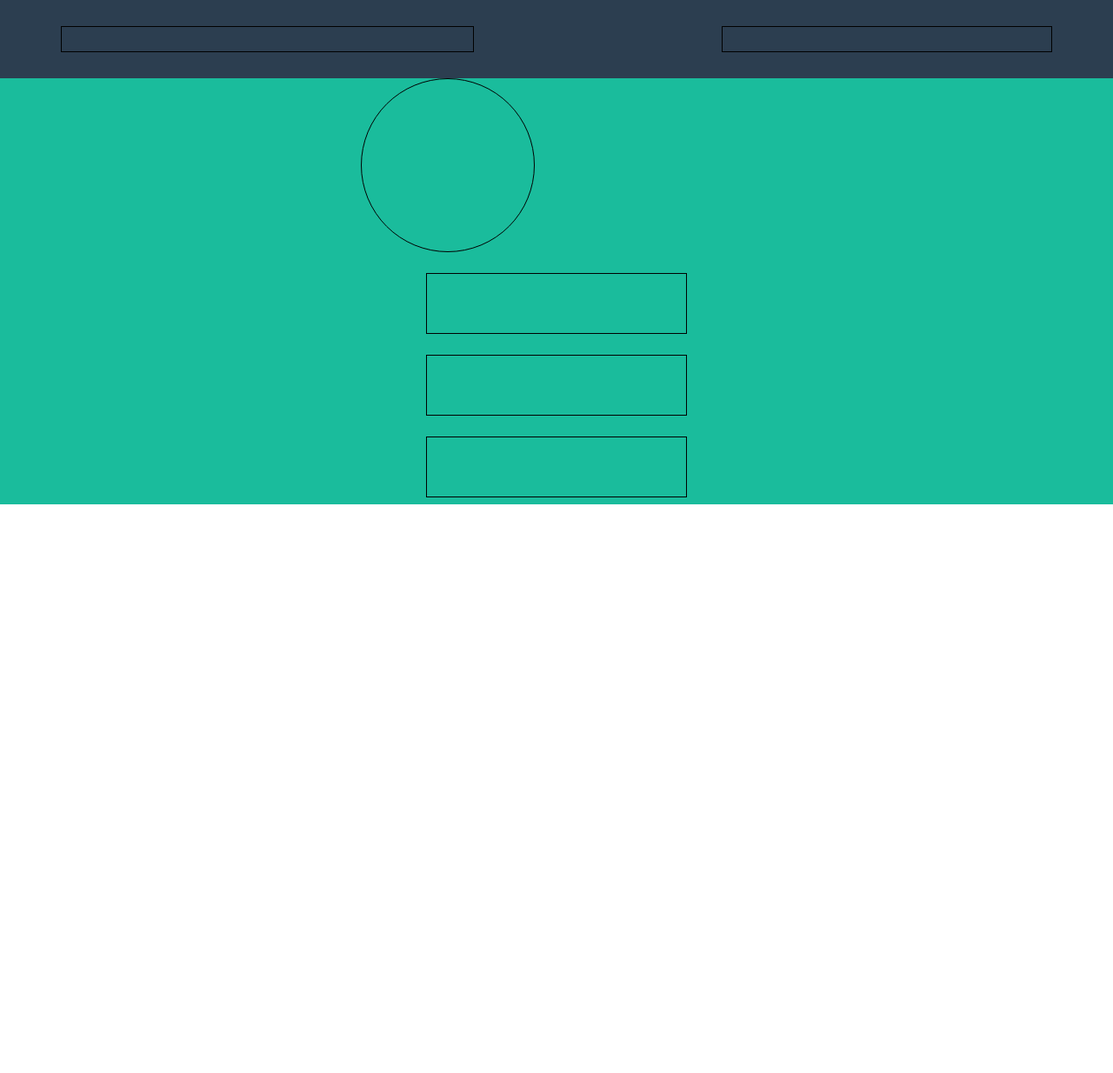
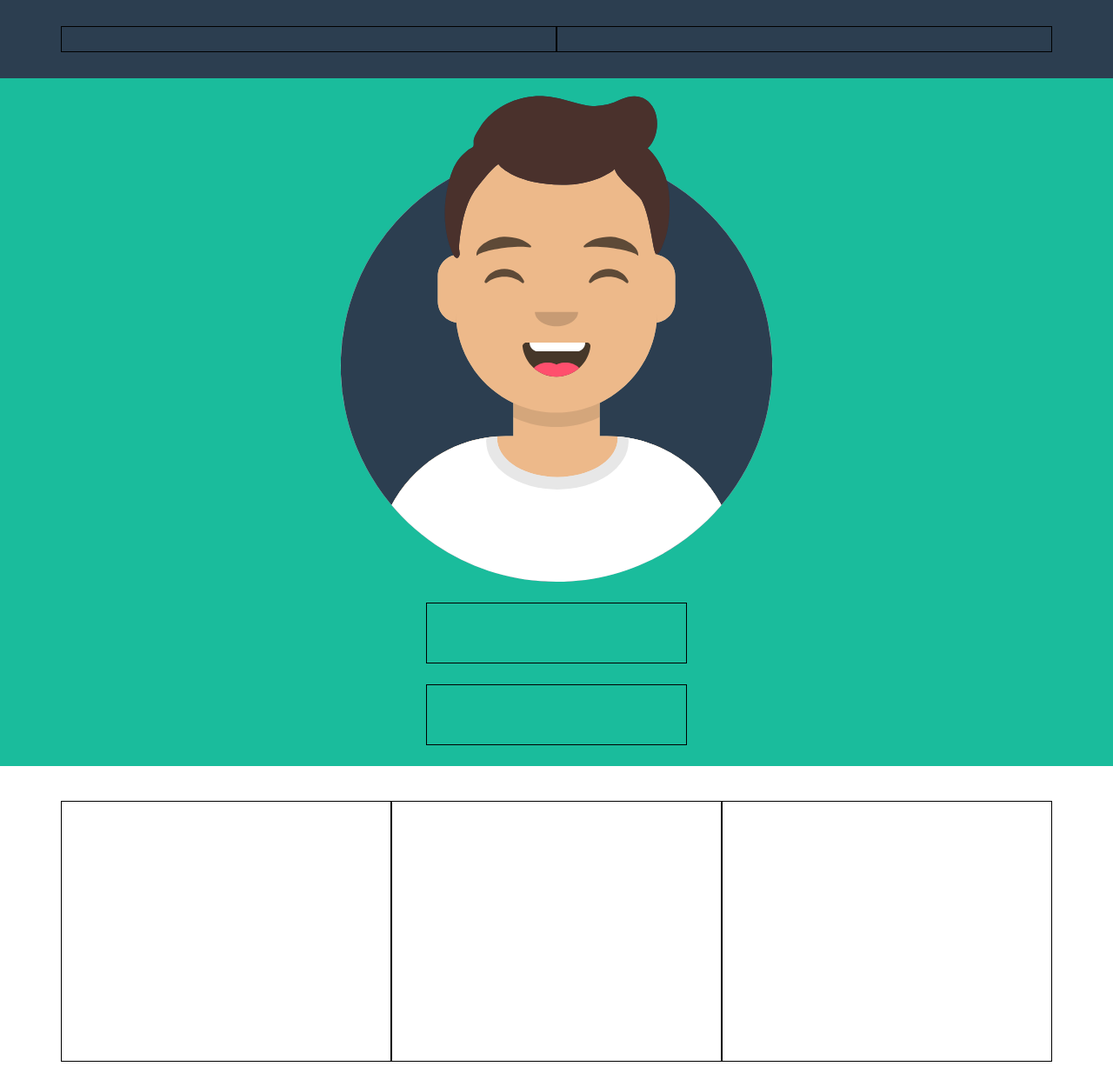
Before and after one commit to RominaMalimban/html-css-bootstrap-freelancer, a plain HTML site: page index.html in a window 1280 px wide. Shown: the top 1234 px of the page at 87% size. Before the commit the page ends 800 px from the top, so only its background shows below. Drawn offline with nearby package versions, Linux system fonts and the light colour scheme.

Commit message:
sezione 1

```diff
--- a/css/style.css
+++ b/css/style.css
@@ -15,15 +15,7 @@
 .sub_header{
     background-color: #1abc9c;
     /* debug */
-    min-height: 490px;
-}
-
-.logo{
-    /* debug */
-    width: 200px;
-    height: 200px;
-    border: 1px solid #000;
-    border-radius: 50%;
+    min-height: 590px;
 }
 
 .testo_subheader{
@@ -31,3 +23,9 @@
     height: 70px;
     border: 1px solid #000;
 }
+
+.box{
+    /* debug */
+    border: 1px solid #000;
+    min-height: 300px;
+}
--- a/index.html
+++ b/index.html
@@ -16,10 +16,10 @@
             <!-- nav bar -->
             <div class="container">
                 <nav class="row justify-content-between align-items-center">
-                    <div class="block col-5">
+                    <div class="block col-10 col-md-6">
 
                     </div>
-                    <div class="block col-2 col-md-4">
+                    <div class="block col-2 col-md-4 col-md-6">
 
                     </div>
                 </nav>
@@ -30,8 +30,8 @@
         <div class="sub_header">
             <div class="container">
                 <div class="row justify-content-center mb-4">
-                    <div class="col-5">
-                        <div class="logo"></div>
+                    <div class="col-6">
+                        <img src="img/avatar.svg" alt="" class="img-fluid">
                     </div>
                 </div>
                 <div class="row justify-content-center mb-4">
@@ -41,15 +41,25 @@
                     <div class="testo_subheader col-8"></div>
                 </div>
                 <div class="row justify-content-center mb-4">
-                    <div class="testo_subheader col-8"></div>
+                    <div class=" testo_subheadercol-8"></div>
                 </div>
             </div>
         </div>
+        <!-- section -->
+
+        <div class="container">
+            <div class="row row-cols-1 row-cols-md-2 row-cols-lg-3">
+                <div class="box col mt-3"></div>
+                <div class="box col mt-3"></div>
+                <div class="box col mt-3 "></div>
+                <div class="box col mt-3"></div>
+                <div class="box col mt-3"></div>
+                <div class="box col mt-3"></div>
+            </div>
+        </div>
+    </div>
 
 
-
-
-        <!-- section -->
 
         <!-- section -->
 
```
